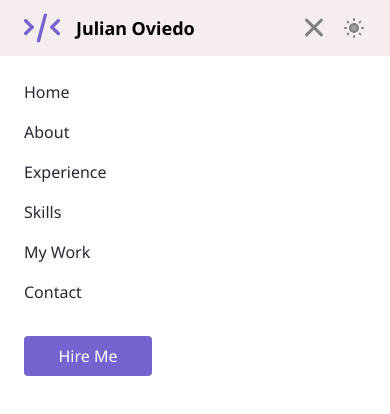
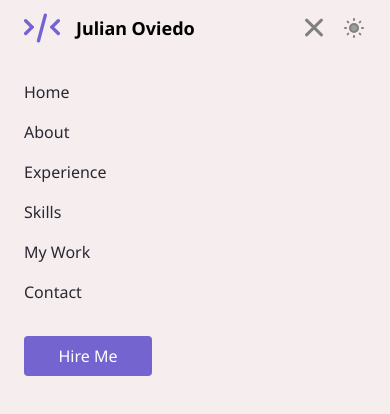
Before and after one commit to JulianOviedo/Portfolio2.0, a React (Vite) app: page / in a window 390 px wide. Both pictures are taken after a click on the button 314 px from the left and 28 px from the top of the page. Shown: the top 414 px of the page. Built offline with nearby package versions, Linux system fonts and the light colour scheme.

Commit message:
bg color of brgr menu

```diff
--- a/src/components/Header.tsx
+++ b/src/components/Header.tsx
@@ -120,7 +120,7 @@ export const Header = ({ divDark }: HeaderProps) => {
       {isBurgerMenuOpen && (
         <div
           id="burger-menu"
-          className="z-20 absolute bg-white w-full h-full p-6 dark:bg-bg-dark overflow-hidden"
+          className="z-20 absolute w-full h-full p-6 dark:bg-bg-dark overflow-hidden bg-bg-light"
         >
           <nav className="flex flex-col">
             <ul className="flex-col items-center">
```
